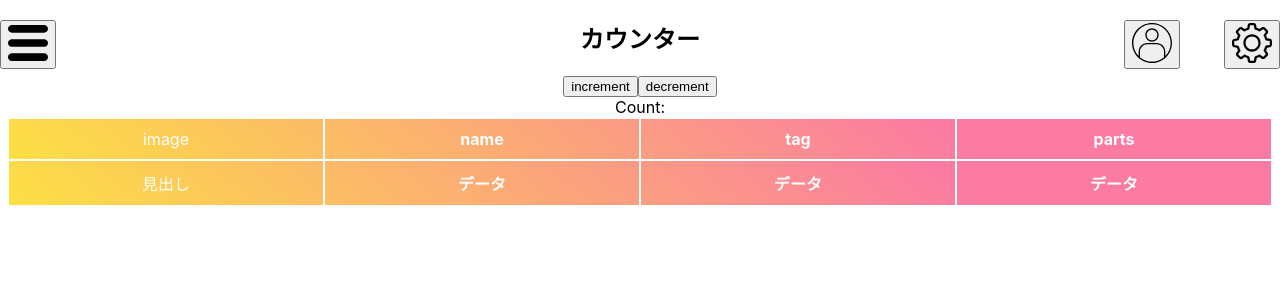
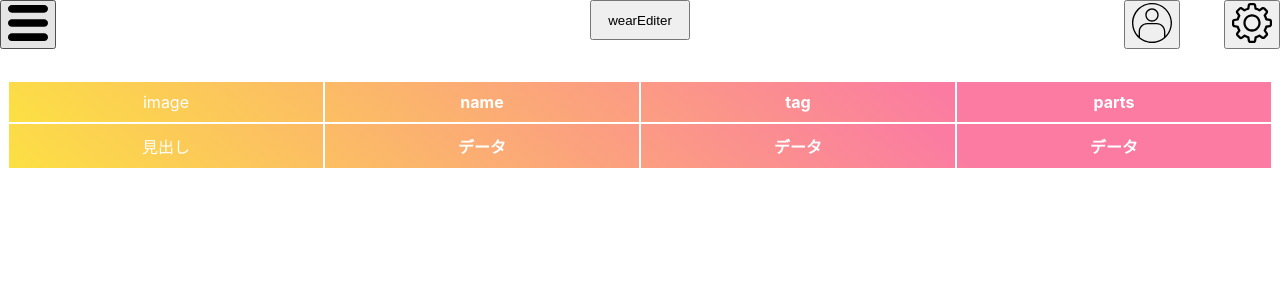
Before and after one commit to ShiotaYoshiaki/wearEditer, a React (Create React App) app in the folder front/: page / in a window 1280 px wide. Shown: the top 300 px of the page. Built offline with nearby package versions, Linux system fonts and the light colour scheme.

Commit message:
titleを表示

```diff
--- a/front/src/components/common/body.jsx
+++ b/front/src/components/common/body.jsx
@@ -9,7 +9,6 @@ export default class Body extends React.Component {
     const { openSideMenu, openSetting, header } = this.props;
     return (
       <BodyDiv>
-        <Counter />
         <ItemList />
       </BodyDiv>
     );
--- a/front/src/components/common/header.jsx
+++ b/front/src/components/common/header.jsx
@@ -2,17 +2,20 @@ import React from 'react';
 import Account from '../../containers/header/account';
 import Setting from '../../containers/header/setting';
 import SideTab from '../../containers/header/sideTab';
+import Title from '../../containers/header/title'
+import { HeaderDiv } from '../../style/common/header';
 
 export default class Counter extends React.Component {
 
   render() {
     const { openSideMenu, openSetting, header } = this.props;
     return (
-      <div>
+      <HeaderDiv>
         <SideTab />
         <Account />
         <Setting />
-      </div>
+        <Title />
+      </HeaderDiv>
     );
   }
 }
--- /dev/null
+++ b/front/src/components/header/title.jsx
@@ -0,0 +1,18 @@
+import React from 'react';
+import { TITLE_NAME } from '../../constants/parameter';
+import { TitleDiv } from '../../style/header/header';
+import { TitleButton } from '../../style/parts/button';
+
+export default class Counter extends React.Component {
+
+  render() {
+    const { openSetting } = this.props;
+    return (
+      <TitleDiv>
+        <TitleButton onClick={openSetting} >
+          {TITLE_NAME}
+        </TitleButton>
+      </TitleDiv>
+    );
+  }
+}
--- /dev/null
+++ b/front/src/constants/parameter.js
@@ -0,0 +1 @@
+export const TITLE_NAME = 'wearEditer';
--- /dev/null
+++ b/front/src/containers/header/title.js
@@ -0,0 +1,19 @@
+import { connect } from 'react-redux';
+// import * as titleModule from '../../modules/common/titleAction';
+import title from '../../components/header/title';
+
+
+function mapStateToProps(state) {
+  return {
+    title: (state.title) ? state.title : {},
+  }
+}
+
+function mapDispatchToProps(dispatch) {
+  return {
+    // openSideMenu: () => dispatch(titleModule.openSideMenu()),
+    // openTitle: () => dispatch(titleModule.openTitle()),
+  }
+}
+
+export default connect(mapStateToProps, mapDispatchToProps)(title);
--- /dev/null
+++ b/front/src/style/common/header.js
@@ -0,0 +1,5 @@
+import styled from 'styled-components';
+
+export const HeaderDiv = styled.div`
+  height: 80px;
+`;
--- /dev/null
+++ b/front/src/style/header/header.js
@@ -0,0 +1,7 @@
+import styled from 'styled-components';
+
+export const TitleDiv = styled.div`
+  position: 'absolute';
+  right: 0;
+  left: 0;
+`;
--- /dev/null
+++ b/front/src/style/parts/button.js
@@ -0,0 +1,6 @@
+import styled from 'styled-components';
+
+export const TitleButton = styled.button`
+  height: 40px;
+  width: 100px;
+`;
```
Also changed, not shown: front/src/components/common/Counter.jsx (deleted, +0 -17 lines).
